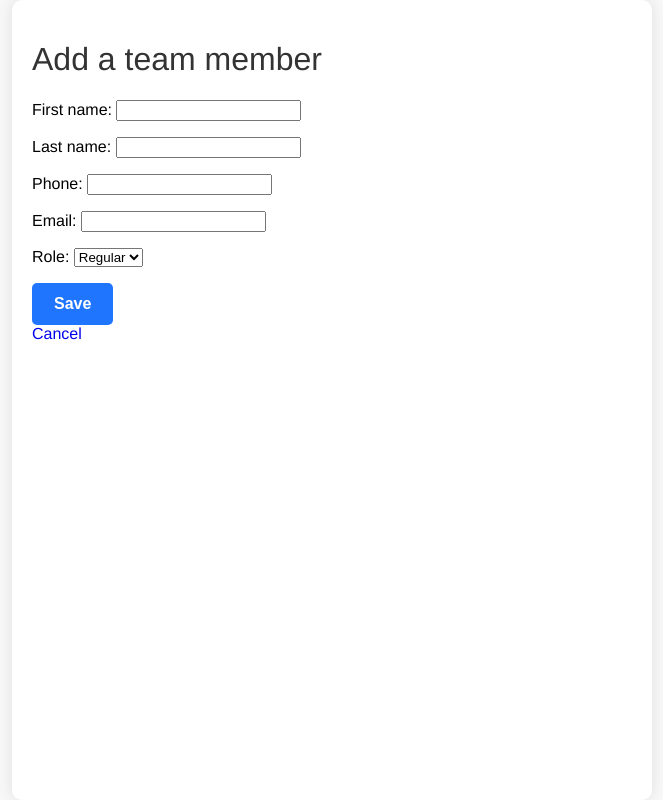
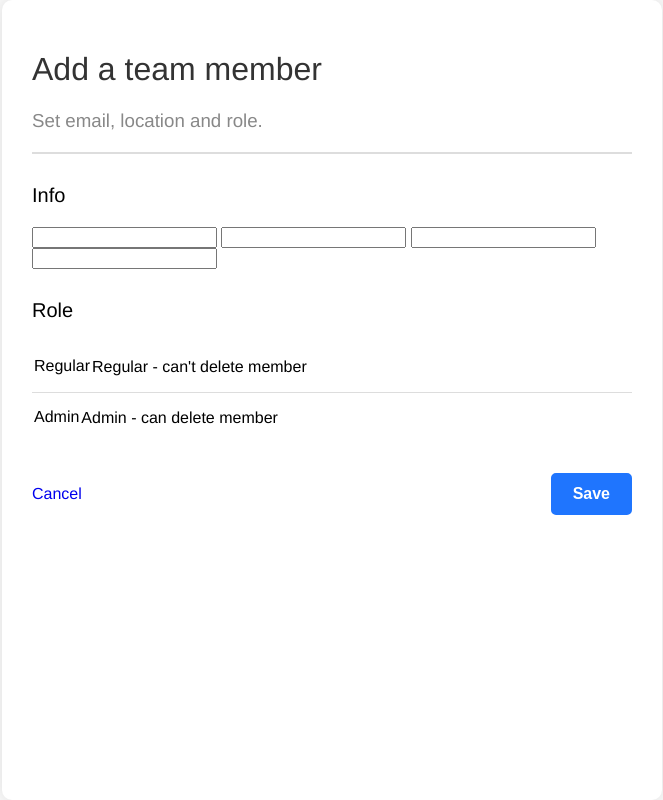
Before and after one commit to yuta519/team-member-management-app, a Django app: page /members/new in a window 1280 px wide. Shown: the whole page, without its empty margins (308-971 px from the left). Run offline with Django 4.2, Linux system fonts and the light colour scheme.

Commit message:
Improve create page design
To align with given info, fix design for form

```diff
--- a/app/members/templates/members/base.html
+++ b/app/members/templates/members/base.html
@@ -13,14 +13,6 @@
         display: flex;
         justify-content: center;
         height: 100vh;
-      }
-      .container {
-        background-color: #fff;
-        padding: 20px;
-        border-radius: 10px;
-        box-shadow: 0 0 15px rgba(0, 0, 0, 0.1);
-        max-width: 600px;
-        width: 100%;
       }
       h1 {
         color: #333;
@@ -39,7 +31,6 @@
         padding: 15px 0;
         display: flex;
         align-items: center;
-        justify-content: space-between;
       }
       li:last-child {
         border-bottom: none;
@@ -50,7 +41,19 @@
       a:hover {
         text-decoration: underline;
       }
+      hr {
+        border: 1px solid #ddd; /* Set the color and style of the line */
+        margin: 20px 0; /* Adjust the margin as needed */
+      }
 
+      .container {
+        background-color: #fff;
+        padding: 30px;
+        border-radius: 10px;
+        box-shadow: 0 0 15px rgba(0, 0, 0, 0.1);
+        max-width: 600px;
+        width: 100%;
+      }
       .member-info {
         flex: 1;
         padding-top: 5px;
@@ -77,6 +80,27 @@
         text-decoration: none;
         color: #007bff;
         font-weight: bold;
+      }
+      .form-section {
+        margin-top: 30px;
+        margin-bottom: 30px;
+      }
+      .form-title-container {
+        margin-bottom: 20px;
+      }
+      .form-title {
+        font-weight: 400;
+        font-size: 20px;
+      }
+      .form-input {
+        width: 500px;
+        padding: 10px;
+        margin: 5px;
+      }
+      .form-button-container {
+        display: flex;
+        align-items: center;
+        justify-content: space-between;
       }
       .save-button {
         display: inline-block;
--- a/app/members/templates/members/create.html
+++ b/app/members/templates/members/create.html
@@ -1,8 +1,37 @@
 {% extends 'members/base.html' %} {% block content %}
 <h1>Add a team member</h1>
+<h3>Set email, location and role.</h3>
+<hr />
+
 <form method="post" enctype="multipart/form-data">
-  {% csrf_token %} {{ form.as_p }}
-  <button type="submit" class="save-button">Save</button>
+  {% csrf_token %}
+  <div class="form-section">
+    <div class="form-title-container">
+      <label class="form-title">Info</label>
+    </div>
+    {{ form.first_name }} {{ form.last_name }} {{ form.phone }} {{ form.email }}
+  </div>
+  <div class="form-section">
+    <div class="form-title-container">
+      <label class="form-title">Role</label>
+    </div>
+
+    <ul>
+      {% for radio in form.role %}
+      <li>
+        {{ radio.tag }}
+        <label for="value_{{ forloop.counter0 }}">
+          {% if radio.choice_label == 'Regular' %} Regular - can't delete member
+          {% elif radio.choice_label == 'Admin' %} Admin - can delete member
+          {% endif %}
+        </label>
+      </li>
+      {% endfor %}
+    </ul>
+  </div>
+  <div class="form-button-container">
+    <a href="{% url 'members:list' %}">Cancel</a>
+    <button type="submit" class="save-button">Save</button>
+  </div>
 </form>
-<a href="{% url 'members:list' %}">Cancel</a>
 {% endblock %}
```
